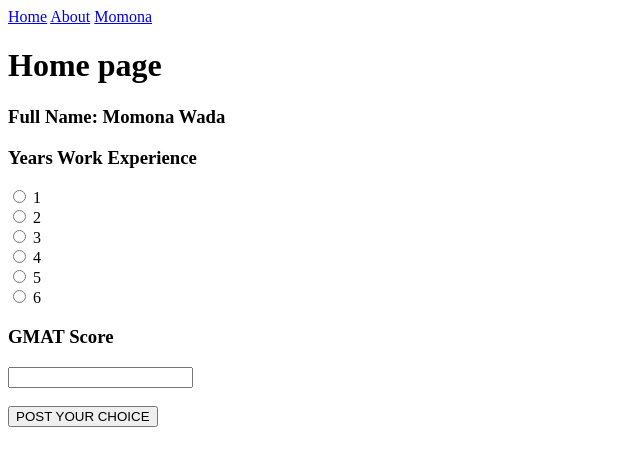
After one commit to Momona-Wada/comp4949_big_data_analytics, a Django app: page / in a window 1280 px wide. The commit adds this page. Shown: the top 466 px of the page, without its empty margins (0-640 px from the left). Run offline with Django 5.2, Linux system fonts and the light colour scheme.

Commit message:
Complete text handling section

```diff
--- /dev/null
+++ b/helloworld/pages/templates/base.html
@@ -0,0 +1,5 @@
+<a href="{% url 'home' %}">Home</a>
+<a href="{% url 'about' %}">About</a>
+<a href="{% url 'momona' %}">Momona</a>
+
+{% block content %} {% endblock content %}
--- a/helloworld/pages/templates/home.html
+++ b/helloworld/pages/templates/home.html
@@ -5,7 +5,7 @@
 
     <h3>Full Name: {{first_name}} {{last_name}}</h3>
 
-    <form>
+    <form method="post" action="{% url 'home_post' %}">
         <!-- This form references the homePost route -->
         <!-- csrf_token: フォームが安全に送信されることを保証するためのセキュリティ機能 -->
         {% csrf_token %}
@@ -18,9 +18,14 @@
             <label for="choice{{ forloop.counter }}">{{ choice }}</label><br>
         {% endfor %}
 
+        <h3>GMAT Score</h3>
+        <input type="text" id="gmat" name="gmat"><br><br>
+
         <!-- Submit button is also contained in the form -->
         <input type="submit" value="POST YOUR CHOICE">
     </form>
+
+
 
     <!-- This error will notify the user if there are issues with the POST request -->
     {% if error_message %}
--- /dev/null
+++ b/helloworld/pages/templates/momona.html
@@ -0,0 +1,5 @@
+{% extends "base.html" %}
+
+{% block content %}
+<h1>Momona🐶</h1>
+{% endblock content %}
--- a/helloworld/pages/urls.py
+++ b/helloworld/pages/urls.py
@@ -6,5 +6,5 @@ urlpatterns = [
     path("about/",aboutPageView, name="about"),
     path("momona/", momonaPageView, name="momona"),
     path("homePost/", homePost, name="home_post"),
-    path("<int:choice>/results/", results, name="results")
+    path("results/<int:choice>/<str:gmat>", results, name="results")
 ]
--- a/helloworld/pages/views.py
+++ b/helloworld/pages/views.py
@@ -21,14 +21,17 @@ def momonaPageView(request):
 def homePost(request):
     # create variable to store choice that is recognized through entire function
     choice = -999
+    gmat = -999
 
     try:
         # Extract value from request object by control name.
         current_choice = request.POST["choice"]
+        gmat_str = request.POST["gmat"]
 
         # Crude debugging effort
         print(f"*** Years work experience: {current_choice}")
         choice = int(current_choice)
+        gmat = float(gmat_str)
 
     except:
         return render(request, "home.html", {
@@ -38,9 +41,10 @@ def homePost(request):
     else:
         # always return an HttpResponseRedirect after successfully dealing with POST data.
         # This prevents data from being posted twice if a user hits the Back button
-        return HttpResponseRedirect(reverse("results", args=(choice,)))
+        return HttpResponseRedirect(reverse("results",
+                                            kwargs={"choice": choice, "gmat": gmat},))
 
 
-def results(request, choice):
+def results(request, choice, gmat):
     print("*** Inside results()")
-    return render(request, "result.html", {"choice": choice})
+    return render(request, "results.html", {"choice": choice, "gmat": gmat})
```
Also changed, not shown: helloworld/pages/templates/results.html (added, +11 -0 lines).
